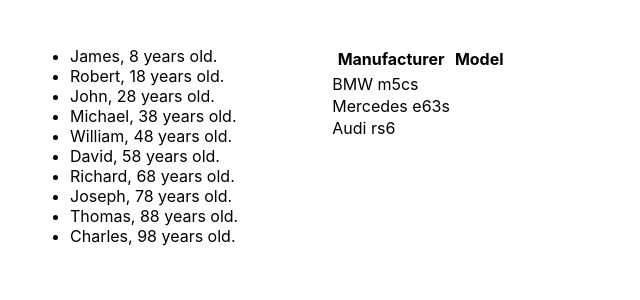
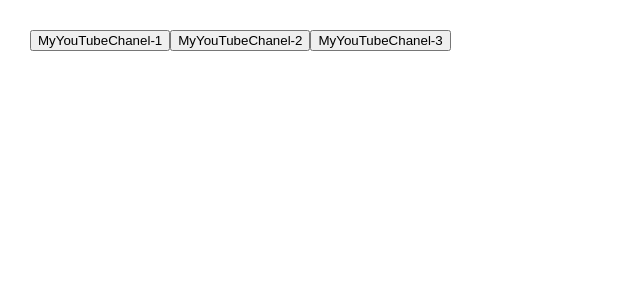
Before and after one commit to rutkovsky/microtasks, a React (Create React App) app: page / in a window 1280 px wide. Shown: the top 300 px of the page, without its empty margins (0-640 px from the left). Built offline with nearby package versions, Linux system fonts and the light colour scheme.

Commit message:
microtasks -button

```diff
--- a/src/App.tsx
+++ b/src/App.tsx
@@ -1,30 +1,26 @@
-import React from 'react';
+import React, {MouseEvent} from 'react';
 import './App.css';
-import {NewComponent} from './NewComponent';
-import {TopCars} from './TopCars';
+import {Button} from './Components/Button';
 
 const App = () => {
-    const topCars = [
-        {manufacturer:'BMW', model:'m5cs'},
-        {manufacturer:'Mercedes', model:'e63s'},
-        {manufacturer:'Audi', model:'rs6'}
-    ]
-    const students = [
-        {id: 1, name: 'James', age: 8},
-        {id: 2, name: 'Robert', age: 18},
-        {id: 3, name: 'John', age: 28},
-        {id: 4, name: 'Michael', age: 38},
-        {id: 5, name: 'William', age: 48},
-        {id: 6, name: 'David', age: 58},
-        {id: 7, name: 'Richard', age: 68},
-        {id: 8, name: 'Joseph', age: 78},
-        {id: 9, name: 'Thomas', age: 88},
-        {id: 10, name: 'Charles', age: 98}
-    ]
+    const Button1Foo = (subscriber: string, age: number) => {
+        console.log(subscriber, age)
+    }
+    const Button2Foo = (subscriber: string, age: number) => {
+        console.log(subscriber, age)
+    }
+    const Button3Foo = (text: string) => {
+        console.log(text)
+    }
+
     return (
         <div className="App">
-            <NewComponent students = {students} />
-            <TopCars topCars = {topCars} />
+            <Button name={'MyYouTubeChanel-1'}
+                    callback={() => Button1Foo('Vasya', 11)}/>
+            <Button name={'MyYouTubeChanel-2'}
+                    callback={() => Button2Foo('Ivan', 100)}/>
+            <Button name={'MyYouTubeChanel-3'}
+                    callback={() => Button3Foo('Im stupid button')}/>
         </div>
     )
 }
--- /dev/null
+++ b/src/Components/Button.tsx
@@ -0,0 +1,11 @@
+type ButtonType = {
+    name: string
+    callback: () => void
+}
+
+export const Button = (props: ButtonType) => {
+    const onclickHandler=() => {props.callback()}
+    return (
+            <button onClick={onclickHandler}>{props.name}</button>
+     )
+}
--- a/src/NewComponent.tsx
+++ /dev/null
@@ -1,24 +0,0 @@
-type StudentsType = {
-    id: number,
-    name: string,
-    age: number
-}
-
-type NewComponentType = {
-    students: StudentsType[]
-}
-
-export const NewComponent = (props: NewComponentType) => {
-    return (
-        <div>
-            <ul>
-                {props.students.map((el) => {
-                    debugger
-                    return (
-                        <li key={el.id}><span>{el.name}, </span><span>{el.age} years old.</span></li>
-                    )
-                })}
-            </ul>
-        </div>
-    )
-}
--- a/src/TopCars.tsx
+++ /dev/null
@@ -1,28 +0,0 @@
-type TopCarsType = {
-    manufacturer: string,
-    model: string
-}
-
-type TopCarsProps = {
-    topCars: TopCarsType[]
-}
-
-export const TopCars = (props: TopCarsProps) => {
-    return (
-        <ul>
-            <table>
-                <tr>
-                    <th>Manufacturer</th>
-                    <th>Model</th>
-                </tr>
-                <tr>
-                    {props.topCars.map((tc, index) => {
-                        return (
-                            <tr key={index}>{tc.manufacturer} {tc.model}</tr>
-                        )
-                    })}
-                </tr>
-            </table>
-        </ul>
-    )
-}
```
